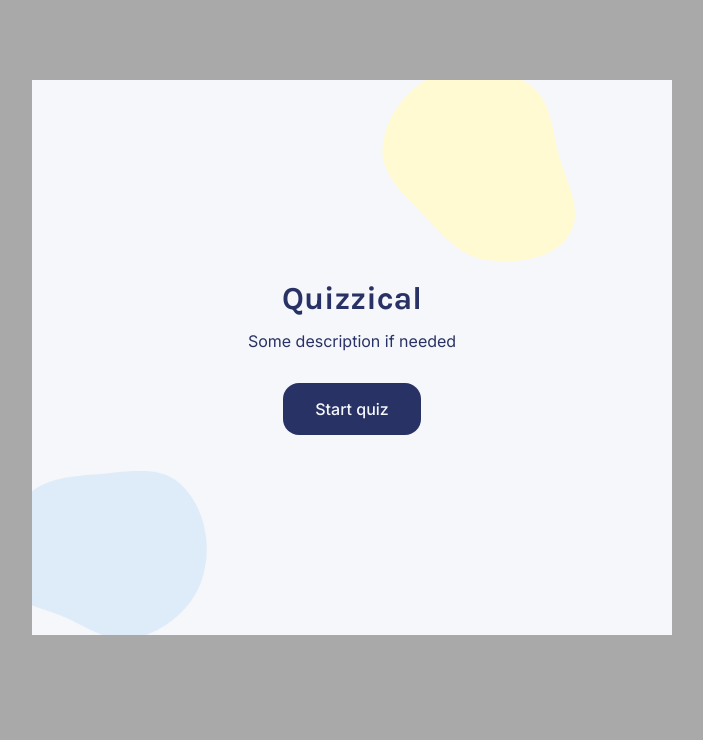
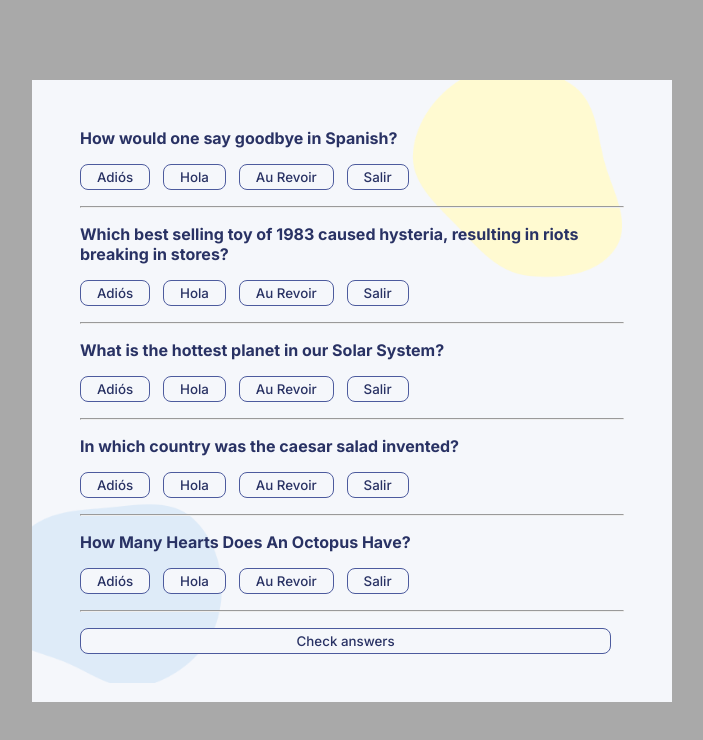
Before and after one commit to claudiomavi/quizzicalReact, a React (Vite) app: page / in a window 1280 px wide. Shown: the top 740 px of the page, without its empty margins (288-991 px from the left). Built offline with nearby package versions, Linux system fonts and the light colour scheme.

Commit message:
fix an error

```diff
--- a/src/App.jsx
+++ b/src/App.jsx
@@ -3,10 +3,10 @@ import Home from "/src/Components/Home";
 import Questions from "/src/Components/Questions";
 
 export default function App() {
-	const [showQuestions, setShowQuestions] = React.useState(false);
+	const [showQuestions, setShowQuestions] = React.useState(true); // volver a ponerlo en false cuando acabes para que salga la home
 
 	function toggleButton() {
-		return setShowQuestions(false); // volver a ponerlo en true cuando acabes para que salga la home
+		return setShowQuestions(true);
 	}
 
 	return (
```
